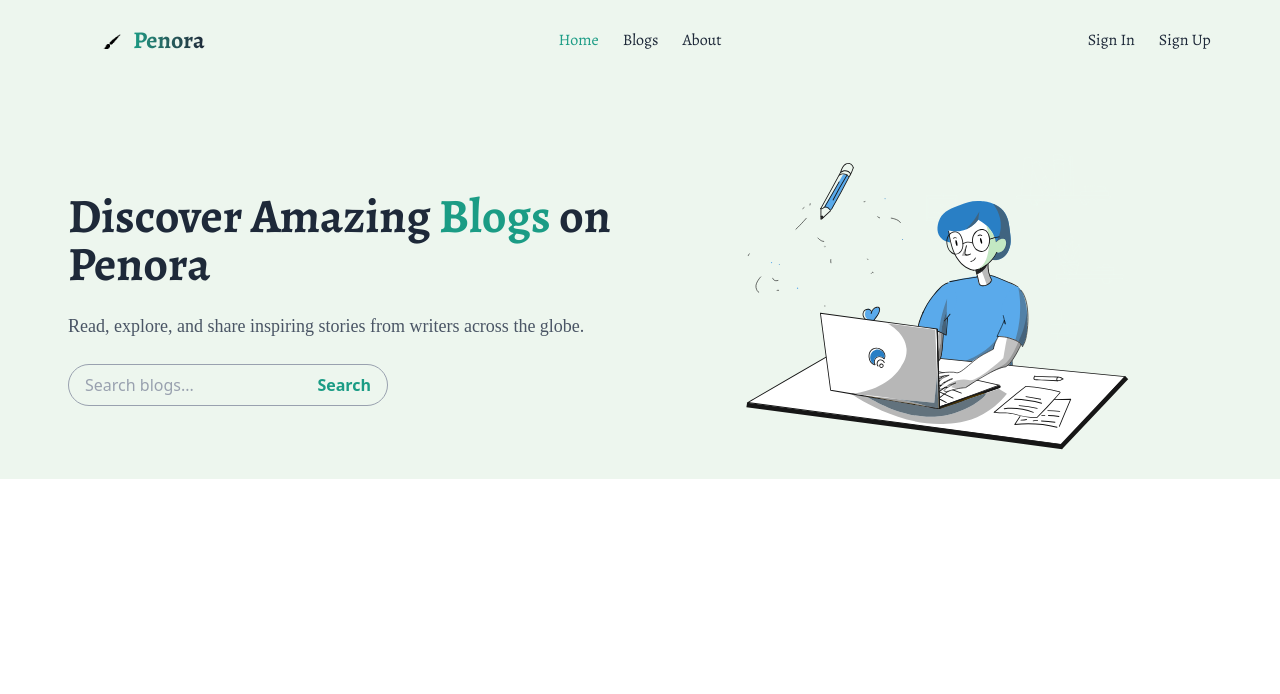
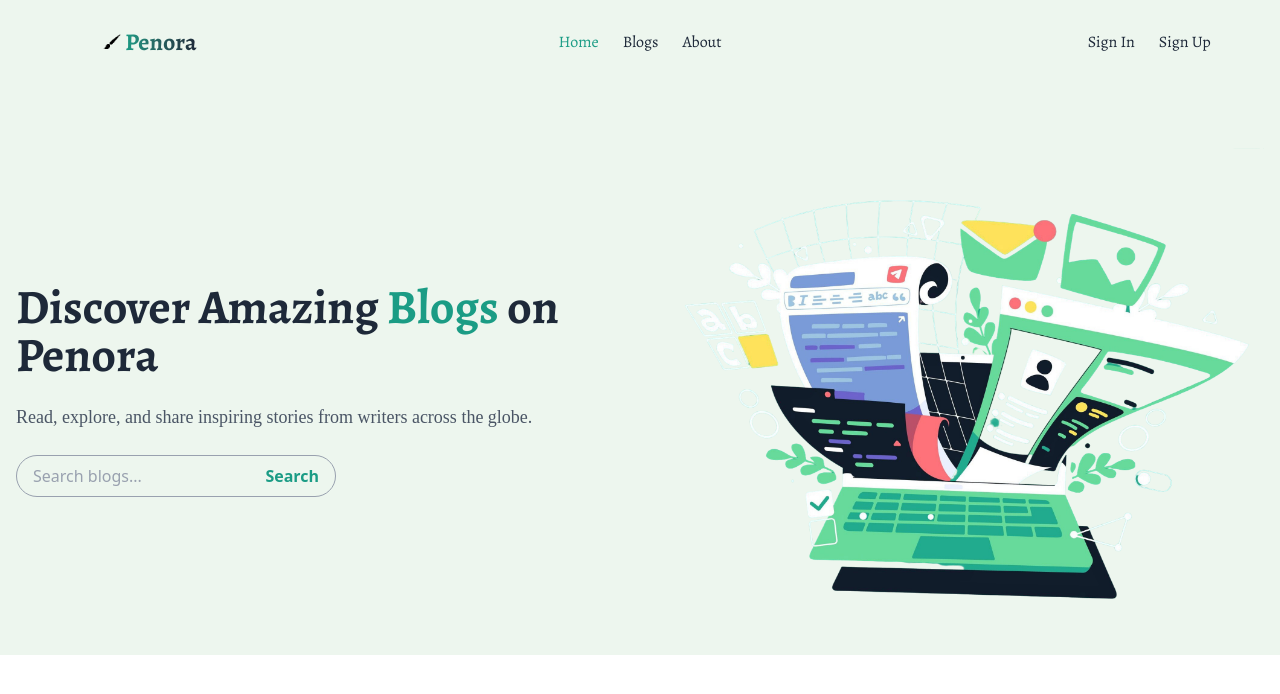
Before and after one commit to tasninanika/Penora-Client, a React (Vite) app: page / in a window 1280 px wide. Shown: the top 694 px of the page. Built offline with nearby package versions, Linux system fonts and the light colour scheme; a web font is replaced by a local one.

Commit message:
apply style on hero

```diff
--- a/src/components/Navbar.jsx
+++ b/src/components/Navbar.jsx
@@ -11,11 +11,11 @@ const Navbar = () => {
     <div className="w-11/12 mx-auto">
       <div className="navbar px-4">
         {/* Left */}
-        <div className="navbar-start flex items-center space-x-2">
+        <div className="navbar-start flex items-center">
           <img
             src={Pen}
             alt="Pen Icon"
-            className="h-14 w-14 object-contain mb-2"
+            className="h-14 w-14 object-contain mb-3"
           />
           <NavLink
             to="/"
--- a/src/components/home/Hero.jsx
+++ b/src/components/home/Hero.jsx
@@ -1,5 +1,6 @@
 import { useState } from "react";
-import HeroGif from "../../assets/images/Blogging.json";
+// import HeroGif from "../../assets/images/Blogging.json";
+import HeroImg from "../../assets/images/hero.png";
 import Lottie from "lottie-react";
 
 const HeroSection = () => {
@@ -11,7 +12,7 @@ const HeroSection = () => {
   };
 
   return (
-    <section className="w-11/12 mx-auto mt-10 flex flex-col-reverse md:flex-row items-center md:justify-between gap-10">
+    <section className="mt-10 flex flex-col-reverse md:flex-row items-center md:justify-between gap-10">
       {/* Left Side - Text */}
       <div className="md:w-1/2 text-center md:text-left space-y-6">
         <h1 className="text-4xl md:text-5xl font-bold text-gray-800 font-alegreya">
@@ -46,7 +47,8 @@ const HeroSection = () => {
 
       {/* Right Side - Animation */}
       <div className="md:w-1/2 flex justify-center">
-        <Lottie animationData={HeroGif}></Lottie>
+        {/* <Lottie animationData={HeroGif}></Lottie> */}
+        <img src={HeroImg} alt="" />
       </div>
     </section>
   );
```
Also changed, not shown: src/assets/images/Blogging.gif (deleted), src/assets/images/hero.png (added).
